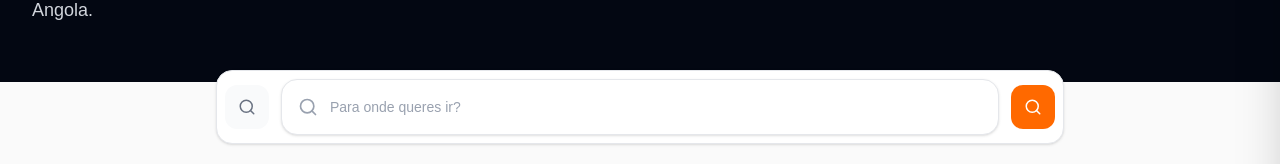
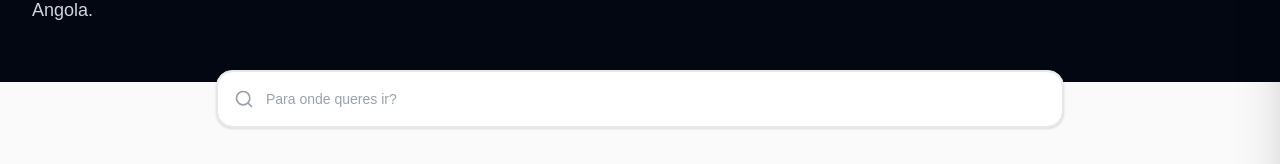
Before and after one commit to Tusevo7/wiizenda-, a Next.js app: page / in a window 1280 px wide. Shown: the part 419-583 px from the top of the page. Built offline with nearby package versions, Linux system fonts and the light colour scheme; no server answers; the database is empty.

Commit message:
feat: atualizar Wizenda e adicionar PWA

```diff
--- a/app/page.tsx
+++ b/app/page.tsx
@@ -75,60 +75,21 @@ export default function Home() {
     sm:-mt-8 sm:px-6 sm:pt-5
   "
 >
-
   <div
     className="
-              flex items-center gap-2
+      flex items-center
       rounded-xl
       border border-gray-200
       bg-white
-              p-1.5
       shadow-sm
-              sm:gap-3 sm:rounded-2xl sm:p-2
+      overflow-hidden
+      sm:rounded-2xl
     "
   >
-
-            {/* ÍCONE */}
-            <div
-              className="
-                flex h-10 w-10 shrink-0
-                items-center justify-center
-                rounded-lg bg-gray-50
-                sm:h-11 sm:w-11 sm:rounded-xl
-              "
-            >
-              <Search
-                size={18}
-                className="text-gray-500"
-              />
-            </div>
-
-            {/* INPUT */}
-            <div className="min-w-0 flex-1">
+    <div className="flex-1 min-w-0">
       <HomeSearch />
     </div>
-
-            {/* BOTÃO */}
-            <Link
-              href="/explore"
-              aria-label="Pesquisar"
-              className="
-                flex h-10 w-10 shrink-0
-                items-center justify-center
-                rounded-lg
-                bg-orange-500
-                text-white
-                transition
-                hover:bg-orange-600
-                active:scale-95
-                sm:h-11 sm:w-11 sm:rounded-xl
-              "
-            >
-              <Search size={18} />
-            </Link>
-
   </div>
-
 </section>
 
 
```
Lines whose indentation alone changed are shown as unchanged.
